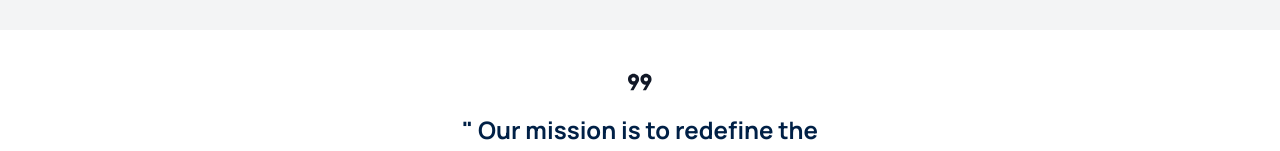
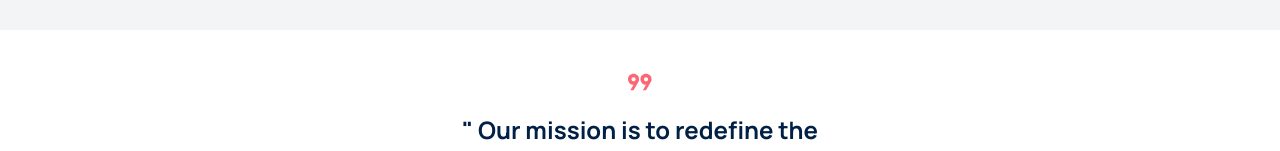
Before and after one commit to davistheweb/iplumb, a Next.js app: page /about in a window 1280 px wide. Shown: the part 2219-2370 px from the top of the page. Built offline with nearby package versions, Linux system fonts and the light colour scheme.

Commit message:
added quotesection

```diff
--- a/src/components/about/QuoteSection.tsx
+++ b/src/components/about/QuoteSection.tsx
@@ -3,7 +3,7 @@ import QuoteIcon from "../icons/QuoteIcon";
 export const QuoteSection: React.FC = () => {
   return (
     <section className="flex flex-col items-center justify-center gap-5 px-8 py-10">
-      <QuoteIcon />
+      <QuoteIcon color="#FD6673" />
       <h2 className="font-manrope text-center text-2xl font-bold text-[#002046] sm:w-[400.11px]">
         " Our mission is to redefine the service industry through unparalleled
         professionalism ensuring every client expereinces that peace of mind
```
